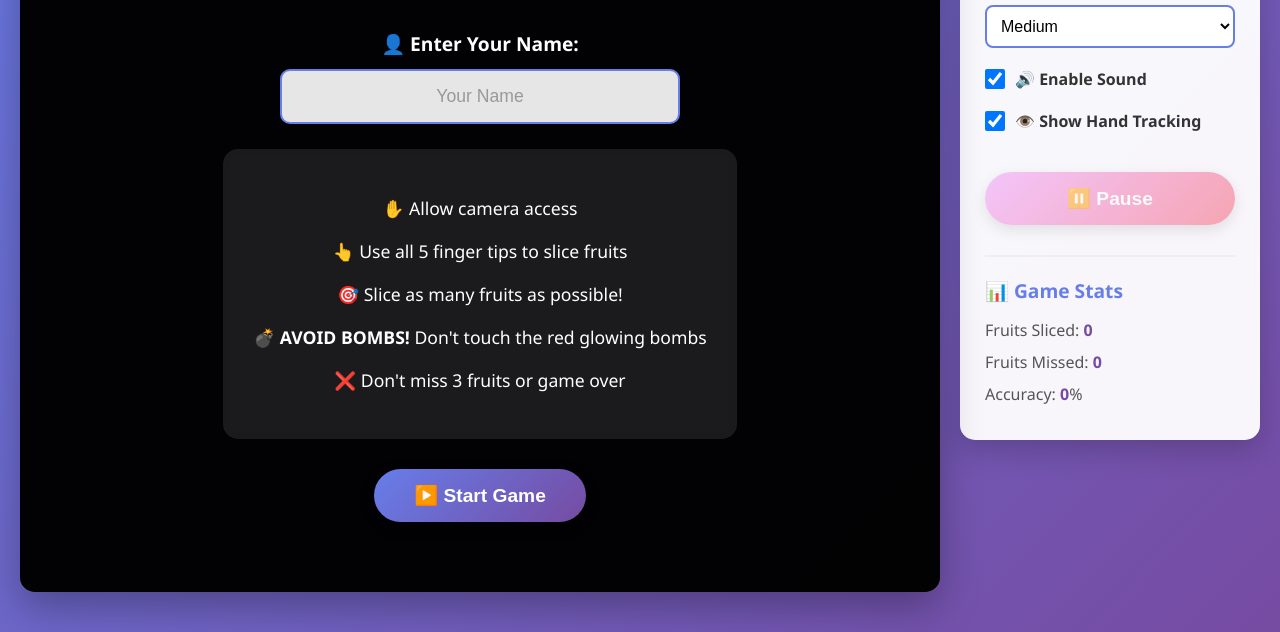
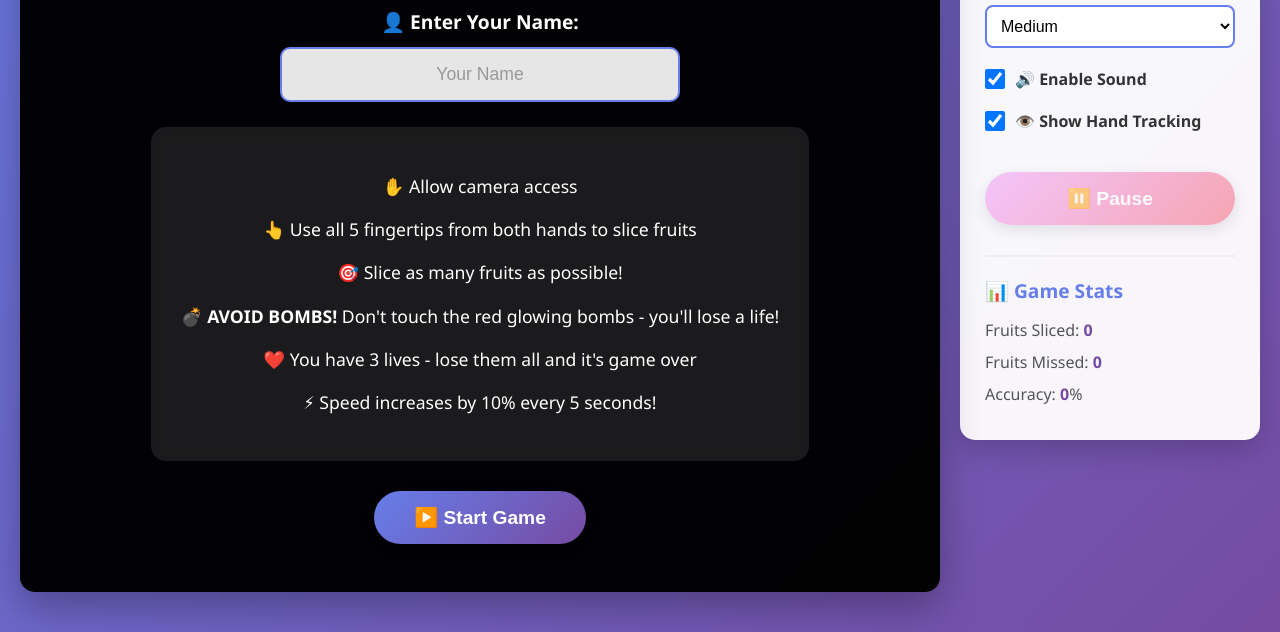
Before and after one commit to jayaprabhakaran2810-kattapa/fruit_ninja_game, a website built with Vite: page index.html in a window 1280 px wide. Shown: the part 435-1067 px from the top of the page. Built offline with nearby package versions, Linux system fonts and the light colour scheme.

Commit message:
Fix all documentation and gameplay instructions
- Updated README.md with accurate game mechanics (all fingertips, bombs, speed progression, two-hand support)
- Fixed index.html instructions to clarify lives system and bomb mechanics
- Updated speed progression to 10% every 5 seconds
- Corrected all references from single finger to all 5 fingertips from both hands

```diff
--- a/index.html
+++ b/index.html
@@ -49,17 +49,18 @@
                 <!-- Start Screen -->
                 <div id="startScreen" class="start-screen">
                     <h2>🎯 Welcome to Fruit Ninja!</h2>
-                    <p class="subtitle">Use your hand to slice falling fruits</p>
+                    <p class="subtitle">Use your hands to slice falling fruits</p>
                     <div class="name-input-container">
                         <label for="playerNameInput">👤 Enter Your Name:</label>
                         <input type="text" id="playerNameInput" placeholder="Your Name" maxlength="20" />
                     </div>
                     <div class="instructions">
                         <p>✋ Allow camera access</p>
-                        <p>👆 Use all 5 finger tips to slice fruits</p>
+                        <p>👆 Use all 5 fingertips from both hands to slice fruits</p>
                         <p>🎯 Slice as many fruits as possible!</p>
-                        <p>💣 <strong>AVOID BOMBS!</strong> Don't touch the red glowing bombs</p>
-                        <p>❌ Don't miss 3 fruits or game over</p>
+                        <p>💣 <strong>AVOID BOMBS!</strong> Don't touch the red glowing bombs - you'll lose a life!</p>
+                        <p>❤️ You have 3 lives - lose them all and it's game over</p>
+                        <p>⚡ Speed increases by 10% every 5 seconds!</p>
                     </div>
                     <button id="startBtn" class="btn btn-primary">▶️ Start Game</button>
                 </div>
```
Also changed, not shown: README.md.
